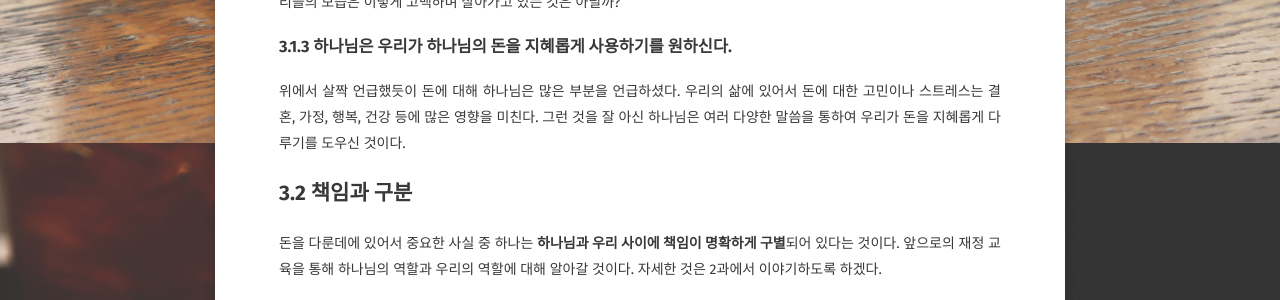
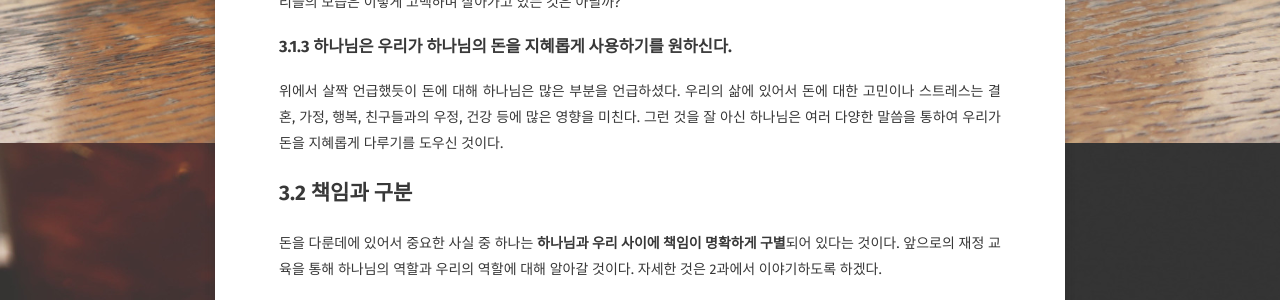
Before and after one commit to ryandev421/ryanpark91.github.io, a Jekyll site: the page built from _navigating-finances/1.md, in a window 1280 px wide. Shown: the part 1657-1957 px from the top of the page. Built offline with Jekyll 4.4.1, drawn with Linux system fonts in a browser that asks for light colours; some web fonts are replaced; comment, search, counter and statistics services are not loaded.

Commit message:
재정학교 1과 내용 보충

```diff
--- a/_navigating-finances/1.md
+++ b/_navigating-finances/1.md
@@ -50,7 +50,7 @@ comments: true
 돈은 제가 알아서 잘 관리할게요". 돈을 섬기면서 살아가는 우리들의 모습은 이렇게 고백하며 살아가고 있는 것은 아닐까?
 
 ### 3.1.3 하나님은 우리가 하나님의 돈을 지혜롭게 사용하기를 원하신다.
-위에서 살짝 언급했듯이 돈에 대해 하나님은 많은 부분을 언급하셨다. 우리의 삶에 있어서 돈에 대한 고민이나 스트레스는 결혼, 가정, 행복, 건강 등에 많은 영향을 미친다.
+위에서 살짝 언급했듯이 돈에 대해 하나님은 많은 부분을 언급하셨다. 우리의 삶에 있어서 돈에 대한 고민이나 스트레스는 결혼, 가정, 행복, 친구들과의 우정, 건강 등에 많은 영향을 미친다.
 그런 것을 잘 아신 하나님은 여러 다양한 말씀을 통하여 우리가 돈을 지혜롭게 다루기를 도우신 것이다.
 
 ## 3.2 책임과 구분
```
